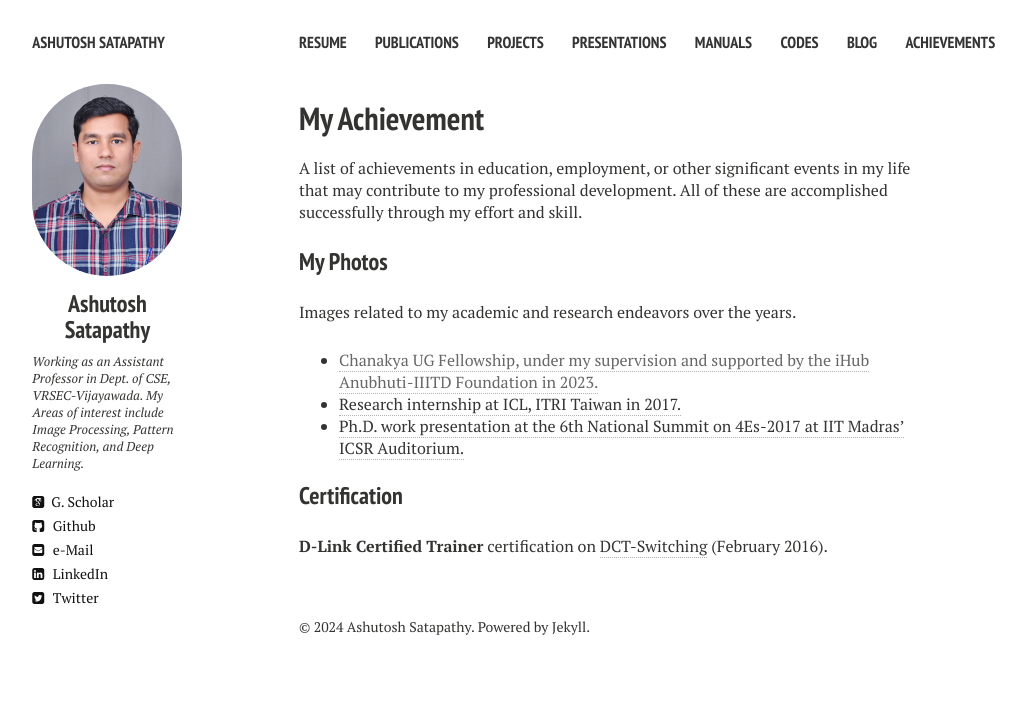
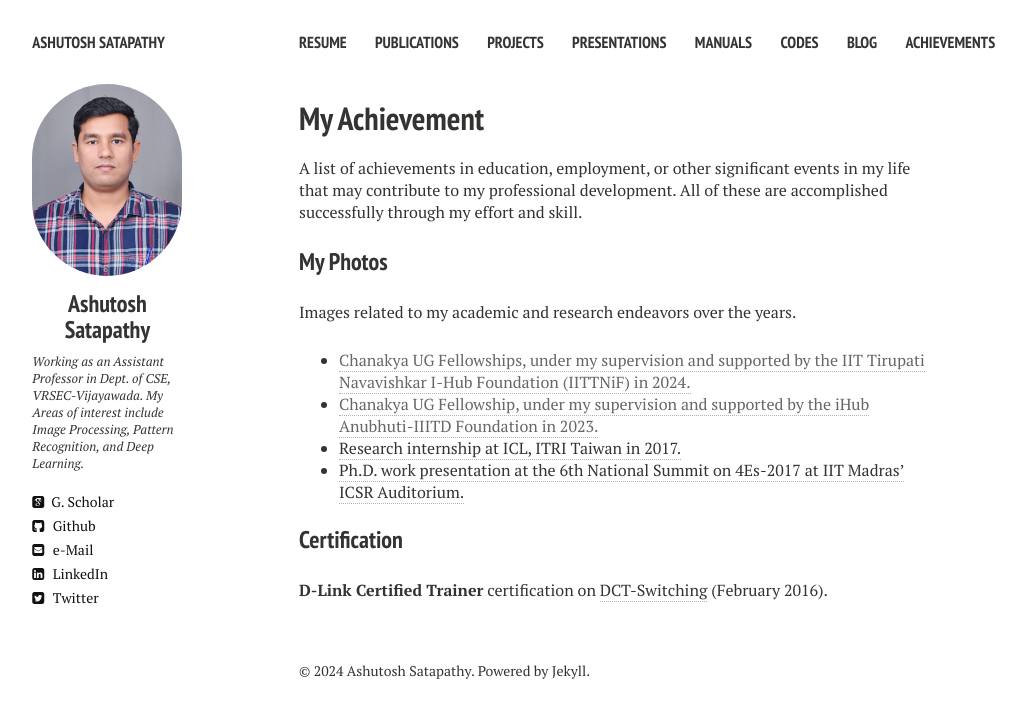
Before and after one commit to ashutoshsatapathy1990/ashutoshsatapathy1990.github.io, a Jekyll site: the page built from achievement.md, in a window 1280 px wide. Shown: the top 718 px of the page, without its empty margins (21-1047 px from the left). Built offline with Jekyll 4.4.1, drawn with Linux system fonts in a browser that asks for light colours; nearby versions of some CDN libraries.

Commit message:
Update achievement.md

```diff
--- a/achievement.md
+++ b/achievement.md
@@ -12,7 +12,7 @@ A list of achievements in education, employment, or other significant events in
 ### My Photos
 
 Images related to my academic and research endeavors over the years.
-
+* [Chanakya UG Fellowships, under my supervision and supported by the IIT Tirupati Navavishkar I-Hub Foundation (IITTNiF) in 2024.]()
 * [Chanakya UG Fellowship, under my supervision and supported by the iHub Anubhuti-IIITD Foundation in 2023.]()
 * [Research internship at ICL, ITRI Taiwan in 2017.](https://www.dropbox.com/s/ww8aolzlhbj0qb9/ITRI%20internship.JPG?dl=0)
 * [Ph.D. work presentation at the 6th National Summit on 4Es-2017 at IIT Madras' ICSR Auditorium.](https://www.dropbox.com/s/u4l64msptgouknm/4E%20submmit%202017.jpg?dl=0)
```
